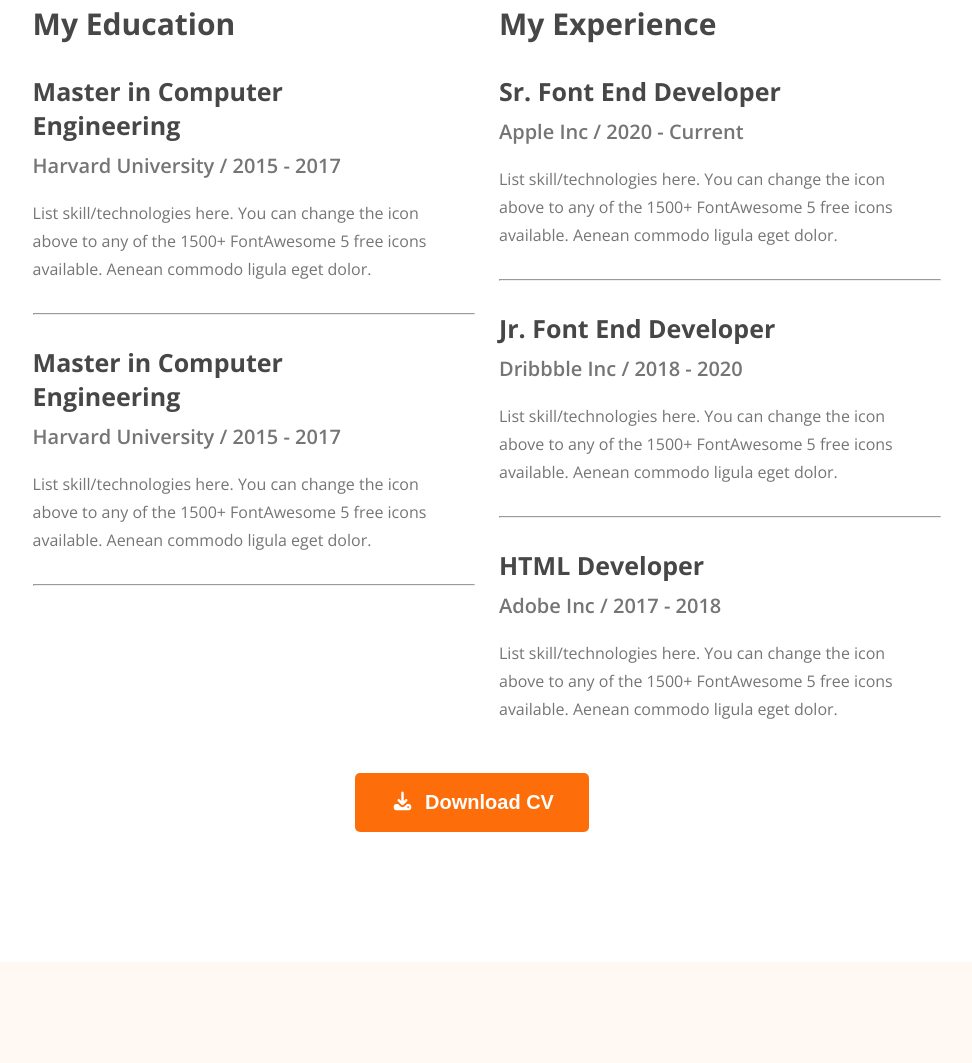
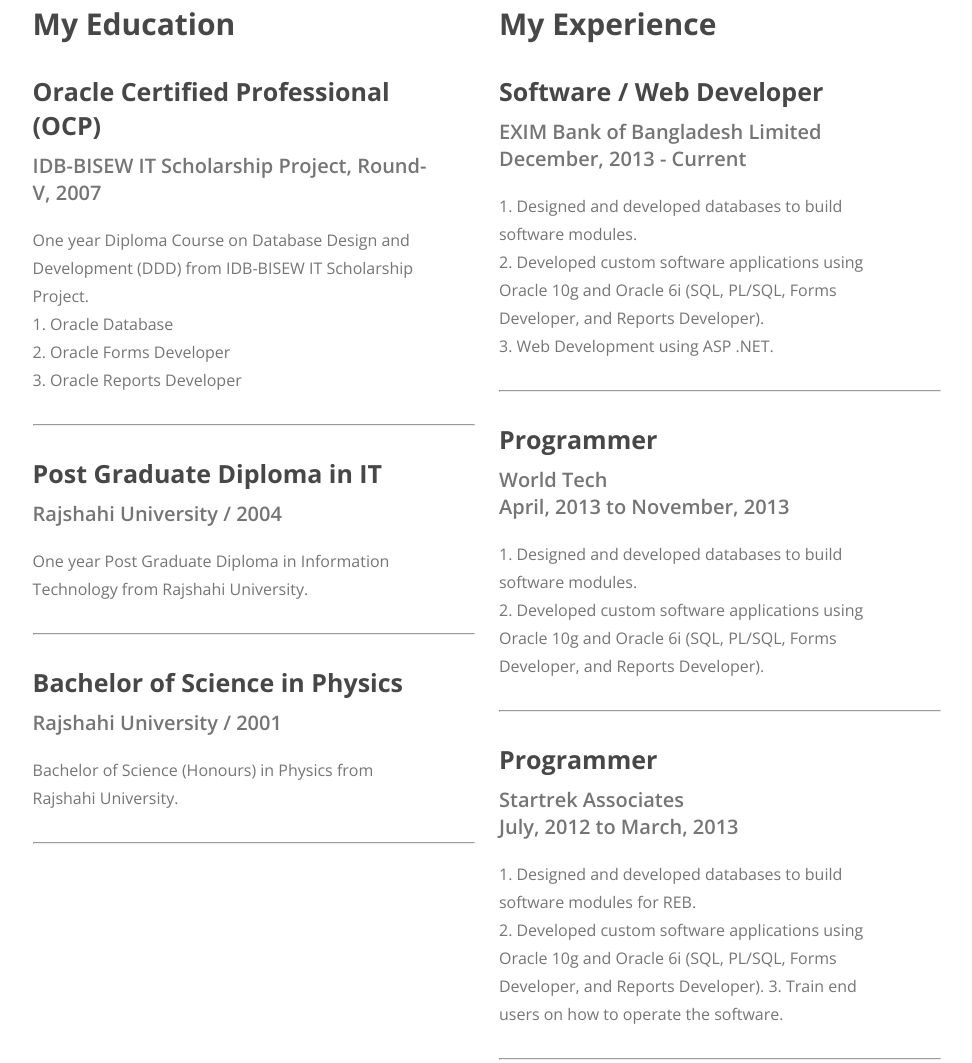
Before and after one commit to Mahbubgit/hero-dev-portfolio, a plain HTML site: page index.html in a window 1280 px wide. Shown: the part 4093-5156 px from the top of the page, without its empty margins (153-1125 px from the left). Drawn offline with nearby package versions, Linux system fonts and the light colour scheme.

Commit message:
complete as my own information

```diff
--- a/index.html
+++ b/index.html
@@ -96,7 +96,8 @@
                         packages, triggers, and cursor logic.) <br>
                         Database Design & Tuning: Schema modeling, indexing, partitioning, execution plan analysis, and
                         query optimization. <br>
-                        Ecosystem & Platform Tools: Familiarity with Oracle Forms/Reports (6i, 9i, 10g, legacy/enterprise), and
+                        Ecosystem & Platform Tools: Familiarity with Oracle Forms/Reports (6i, 9i, 10g,
+                        legacy/enterprise), and
                         E-Business Suite or ERP module. <br>
                         Security: Role-based access, data protection, and secure coding practices. <br>
                         Experience: From 2008 to till date.
@@ -180,20 +181,30 @@
             <div class="education">
                 <h2 class="section-title">My Education</h2>
                 <div class="resume-card">
-                    <h3 class="card-title">Master in Computer Engineering</h3>
-                    <p class="card-info">Harvard University / 2015 - 2017</p>
+                    <h3 class="card-title">Oracle Certified Professional (OCP)</h3>
+                    <p class="card-info">IDB-BISEW IT Scholarship Project, Round-V, 2007</p>
                     <p class="card-text">
-                        List skill/technologies here. You can change the icon above
-                        to any of the 1500+ FontAwesome 5 free icons available. Aenean commodo ligula eget dolor.
+                        One year Diploma Course on Database Design and Development (DDD) from IDB-BISEW IT Scholarship
+                        Project. <br>
+                        1. Oracle Database <br>
+                        2. Oracle Forms Developer <br>
+                        3. Oracle Reports Developer
                     </p>
                 </div>
                 <hr>
                 <div class="resume-card">
-                    <h3 class="card-title">Master in Computer Engineering</h3>
-                    <p class="card-info">Harvard University / 2015 - 2017</p>
+                    <h3 class="card-title">Post Graduate Diploma in IT</h3>
+                    <p class="card-info">Rajshahi University / 2004</p>
                     <p class="card-text">
-                        List skill/technologies here. You can change the icon above
-                        to any of the 1500+ FontAwesome 5 free icons available. Aenean commodo ligula eget dolor.
+                        One year Post Graduate Diploma in Information Technology from Rajshahi University.
+                    </p>
+                </div>
+                <hr>
+                <div class="resume-card">
+                    <h3 class="card-title">Bachelor of Science in Physics</h3>
+                    <p class="card-info">Rajshahi University / 2001</p>
+                    <p class="card-text">
+                        Bachelor of Science (Honours) in Physics from Rajshahi University.
                     </p>
                 </div>
                 <hr>
@@ -201,29 +212,56 @@
             <div class="experience">
                 <h2 class="section-title">My Experience</h2>
                 <div class="resume-card">
-                    <h3 class="card-title">Sr. Font End Developer</h3>
-                    <p class="card-info">Apple Inc / 2020 - Current</p>
+                    <h3 class="card-title">Software / Web Developer</h3>
+                    <p class="card-info">EXIM Bank of Bangladesh Limited <br> December, 2013 - Current</p>
                     <p class="card-text">
-                        List skill/technologies here. You can change the icon above
-                        to any of the 1500+ FontAwesome 5 free icons available. Aenean commodo ligula eget dolor.
+                        1. Designed and developed databases to build software modules. <br>
+                        2. Developed custom software applications using Oracle 10g and Oracle 6i (SQL, PL/SQL, Forms
+                        Developer, and Reports Developer). <br>
+                        3. Web Development using ASP .NET.
                     </p>
                 </div>
                 <hr>
                 <div class="resume-card">
-                    <h3 class="card-title">Jr. Font End Developer</h3>
-                    <p class="card-info">Dribbble Inc / 2018 - 2020</p>
+                    <h3 class="card-title">Programmer</h3>
+                    <p class="card-info">World Tech <br> April, 2013 to November, 2013</p>
                     <p class="card-text">
-                        List skill/technologies here. You can change the icon above
-                        to any of the 1500+ FontAwesome 5 free icons available. Aenean commodo ligula eget dolor.
+                        1. Designed and developed databases to build software modules. <br>
+                        2. Developed custom software applications using Oracle 10g and Oracle 6i (SQL, PL/SQL, Forms
+                        Developer, and Reports Developer).
                     </p>
                 </div>
                 <hr>
                 <div class="resume-card">
-                    <h3 class="card-title">HTML Developer</h3>
-                    <p class="card-info">Adobe Inc / 2017 - 2018</p>
+                    <h3 class="card-title">Programmer</h3>
+                    <p class="card-info">Startrek Associates <br> July, 2012 to March, 2013</p>
                     <p class="card-text">
-                        List skill/technologies here. You can change the icon above
-                        to any of the 1500+ FontAwesome 5 free icons available. Aenean commodo ligula eget dolor.
+                        1. Designed and developed databases to build software modules for REB. <br>
+                        2. Developed custom software applications using Oracle 10g and Oracle 6i (SQL, PL/SQL, Forms
+                        Developer, and Reports Developer).
+                        3. Train end users on how to operate the software.
+                    </p>
+                </div>
+                <hr>
+                <div class="resume-card">
+                    <h3 class="card-title">Programmer</h3>
+                    <p class="card-info">Technological Services Ltd.(TSL) <br> August, 2009 to June, 2012</p>
+                    <p class="card-text">
+                        1. Designed and developed databases to build software modules for REB. <br>
+                        2. Developed custom software applications using Oracle 10g and Oracle 6i (SQL, PL/SQL, Forms
+                        Developer, and Reports Developer).
+                        3. Train end users on how to operate the software.
+                    </p>
+                </div>
+                <hr>
+                <div class="resume-card">
+                    <h3 class="card-title">Assistant Programmer</h3>
+                    <p class="card-info">Computer Network Systems Ltd. (CNS Ltd.) <br> October, 2007 to August, 2009</p>
+                    <p class="card-text">
+                        1. Designed and developed databases to build software modules for REB. <br>
+                        2. Developed custom software applications using Oracle 10g and Oracle 6i (SQL, PL/SQL, Forms
+                        Developer, and Reports Developer).
+                        3. Train end users on how to operate the software.
                     </p>
                 </div>
             </div>
```
